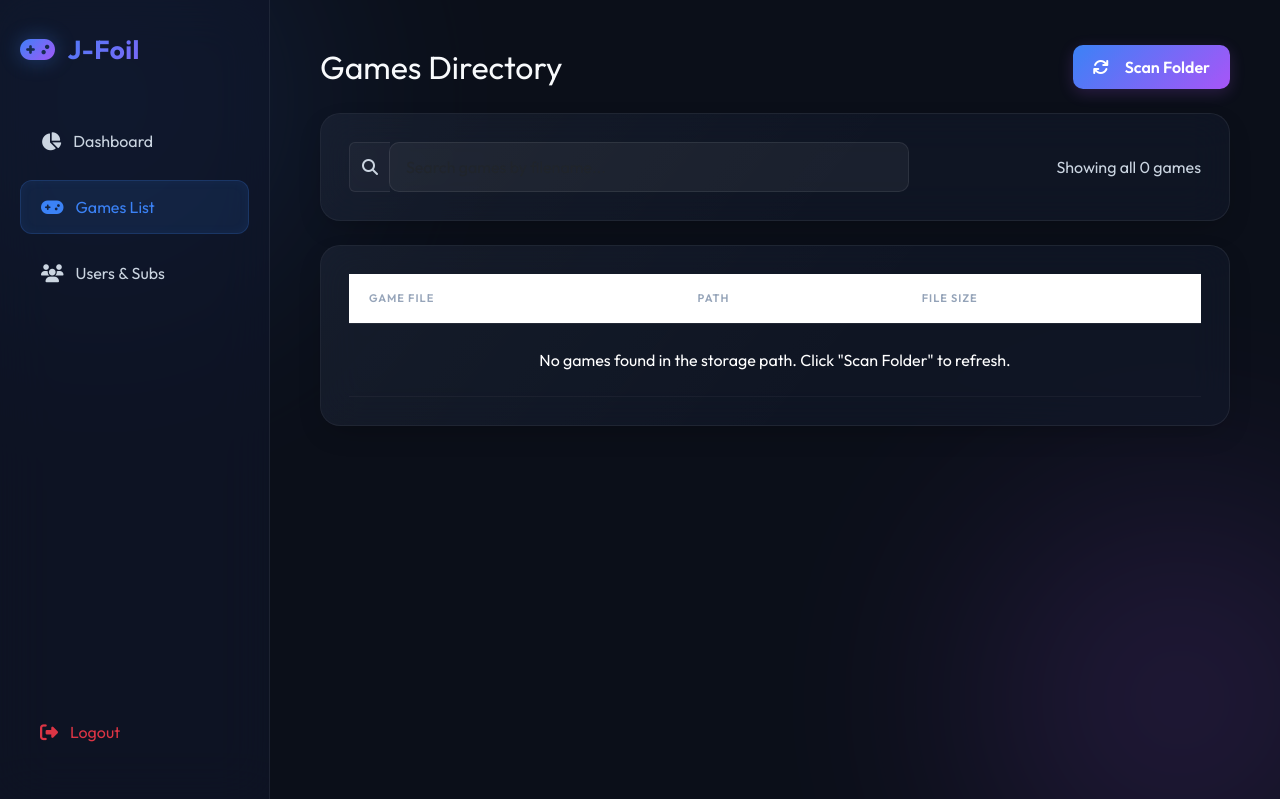
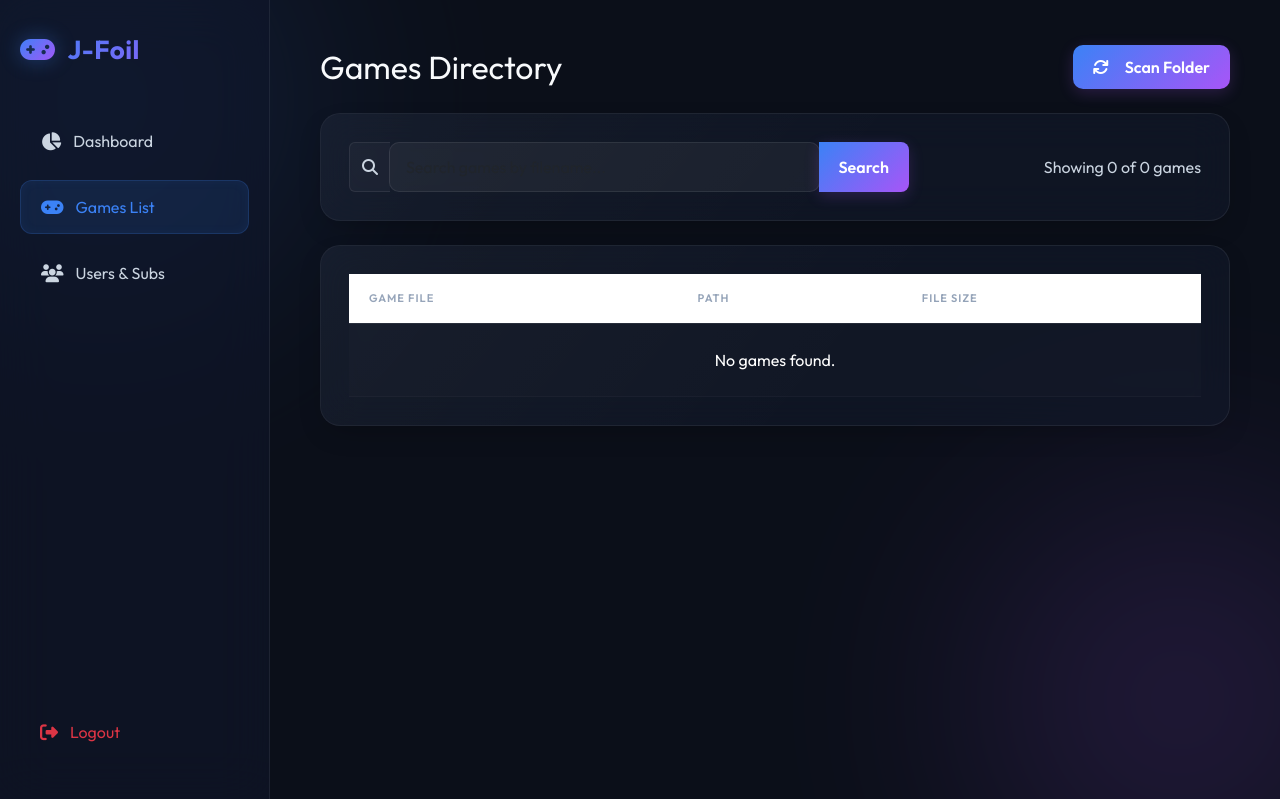
Before and after one commit to nhokgames1/j-foil, a Spring Boot app: page /admin/games in a window 1280 px wide; the page is wider, and only the part inside the window is pictured. Shown: the top 799 px of that part. Run offline with Spring Boot 4, Linux system fonts and the light colour scheme; a user stored in the database is signed in; some of the project's set-up classes (security, data sources, template engines, error pages and the like) are left out, and stand-ins take their place.

Commit message:
feat: add AdminController with paginated game management and directory scanning functionality

```diff
--- a/src/main/java/com/jfoil/controller/AdminController.java
+++ b/src/main/java/com/jfoil/controller/AdminController.java
@@ -53,8 +53,40 @@ public class AdminController {
     }
 
     @GetMapping("/games")
-    public String games(Model model) {
-        model.addAttribute("files", fileService.getFileTree());
+    public String games(Model model,
+                        @RequestParam(defaultValue = "1") int page,
+                        @RequestParam(defaultValue = "50") int size,
+                        @RequestParam(required = false) String search) {
+        java.util.List<FileService.FileInfo> allFiles = fileService.getFileTree();
+
+        if (search != null && !search.trim().isEmpty()) {
+            String lowerSearch = search.toLowerCase();
+            allFiles = allFiles.stream()
+                .filter(f -> {
+                    String gameName = f.getUrl().contains("/") ? f.getUrl().substring(f.getUrl().lastIndexOf('/') + 1) : f.getUrl();
+                    return gameName.toLowerCase().contains(lowerSearch) || f.getUrl().toLowerCase().contains(lowerSearch);
+                })
+                .collect(java.util.stream.Collectors.toList());
+        }
+
+        int totalFiles = allFiles.size();
+        int totalPages = (int) Math.ceil((double) totalFiles / size);
+        if (totalPages == 0) totalPages = 1;
+        if (page > totalPages) page = totalPages;
+        if (page < 1) page = 1;
+
+        int start = (page - 1) * size;
+        int end = Math.min(start + size, totalFiles);
+
+        java.util.List<FileService.FileInfo> pagedFiles = allFiles.subList(start, end);
+
+        model.addAttribute("files", pagedFiles);
+        model.addAttribute("currentPage", page);
+        model.addAttribute("totalPages", totalPages);
+        model.addAttribute("totalFiles", totalFiles);
+        model.addAttribute("search", search);
+        model.addAttribute("size", size);
+
         return "admin/games";
     }
 
--- a/src/main/resources/templates/admin/games.html
+++ b/src/main/resources/templates/admin/games.html
@@ -17,21 +17,24 @@
         <div class="glass-card mb-4">
             <div class="row align-items-center">
                 <div class="col-md-8">
-                    <div class="input-group">
-                        <span class="input-group-text" style="background: rgba(255,255,255,0.03); border: 1px solid rgba(255,255,255,0.08); border-right: none; color: var(--text-muted);">
-                            <i class="fa-solid fa-magnifying-glass"></i>
-                        </span>
-                        <input type="text" id="searchGames" class="form-control" placeholder="Search games by filename..." onkeyup="filterGames(this.value)" style="border-left: none;">
-                    </div>
+                    <form th:action="@{/admin/games}" method="get" class="m-0">
+                        <div class="input-group">
+                            <span class="input-group-text" style="background: rgba(255,255,255,0.03); border: 1px solid rgba(255,255,255,0.08); border-right: none; color: var(--text-muted);">
+                                <i class="fa-solid fa-magnifying-glass"></i>
+                            </span>
+                            <input type="text" name="search" th:value="${search}" class="form-control" placeholder="Search games by filename..." style="border-left: none;">
+                            <button class="btn btn-gradient" type="submit" style="border-radius: 0 8px 8px 0;">Search</button>
+                        </div>
+                    </form>
                 </div>
                 <div class="col-md-4 text-md-end mt-3 mt-md-0">
-                    <span class="text-muted" id="gamesCountText">Showing all <span th:text="${#lists.size(files)}">0</span> games</span>
+                    <span class="text-muted" id="gamesCountText">Showing <span th:text="${#lists.size(files)}">0</span> of <span th:text="${totalFiles}">0</span> games</span>
                 </div>
             </div>
         </div>
 
         <div class="glass-card">
-            <table class="table table-striped table-borderless">
+            <table class="table table-striped table-borderless mb-0">
                 <thead>
                     <tr>
                         <th>Game File</th>
@@ -45,14 +48,35 @@
                         <td class="text-muted" th:text="${file.url}">files/game.nsp</td>
                         <td class="file-size" th:data-size="${file.size}">0 B</td>
                     </tr>
-                    <tr id="noGamesRow" style="display: none;">
-                        <td colspan="3" class="text-center text-muted py-4">No matching games found.</td>
-                    </tr>
                     <tr th:if="${#lists.isEmpty(files)}">
-                        <td colspan="3" class="text-center text-muted py-4">No games found in the storage path. Click "Scan Folder" to refresh.</td>
+                        <td colspan="3" class="text-center text-muted py-4">No games found.</td>
                     </tr>
                 </tbody>
             </table>
+
+            <div th:if="${totalPages > 1}" class="d-flex justify-content-center mt-4 mb-2">
+                <nav aria-label="Page navigation">
+                    <ul class="pagination pagination-sm mb-0">
+                        <li class="page-item" th:classappend="${currentPage == 1} ? 'disabled'">
+                            <a class="page-link" th:href="@{/admin/games(page=${currentPage - 1}, search=${search})}" aria-label="Previous">
+                                <span aria-hidden="true">&laquo;</span>
+                            </a>
+                        </li>
+
+                        <th:block th:each="i : ${#numbers.sequence(1, totalPages)}">
+                            <li th:if="${i >= currentPage - 2 and i <= currentPage + 2}" class="page-item" th:classappend="${i == currentPage} ? 'active'">
+                                <a class="page-link" th:href="@{/admin/games(page=${i}, search=${search})}" th:text="${i}">1</a>
+                            </li>
+                        </th:block>
+
+                        <li class="page-item" th:classappend="${currentPage == totalPages} ? 'disabled'">
+                            <a class="page-link" th:href="@{/admin/games(page=${currentPage + 1}, search=${search})}" aria-label="Next">
+                                <span aria-hidden="true">&raquo;</span>
+                            </a>
+                        </li>
+                    </ul>
+                </nav>
+            </div>
         </div>
     </div>
 
@@ -76,38 +100,6 @@
             return parseFloat((bytes / Math.pow(k, i)).toFixed(1)) + ' ' + sizes[i];
         }
 
-        function filterGames(query) {
-            const filter = query.toLowerCase().trim();
-            const rows = document.querySelectorAll("#gamesTableBody tr:not(#noGamesRow)");
-            const noGamesRow = document.getElementById("noGamesRow");
-            let visibleCount = 0;
-
-            rows.forEach(row => {
-                const gameName = row.querySelector(".game-name").textContent.toLowerCase();
-                const gamePath = row.querySelector("td:nth-child(2)").textContent.toLowerCase();
-                if (gameName.includes(filter) || gamePath.includes(filter)) {
-                    row.style.display = "";
-                    visibleCount++;
-                } else {
-                    row.style.display = "none";
-                }
-            });
-
-            // Handle empty result state
-            if (visibleCount === 0 && rows.length > 0) {
-                noGamesRow.style.display = "";
-            } else {
-                noGamesRow.style.display = "none";
-            }
-
-            // Update count text
-            const countText = document.getElementById("gamesCountText");
-            if (filter === "") {
-                countText.innerHTML = "Showing all " + rows.length + " games";
-            } else {
-                countText.innerHTML = "Found " + visibleCount + " matching games";
-            }
-        }
     </script>
 </body>
 </html>
```
